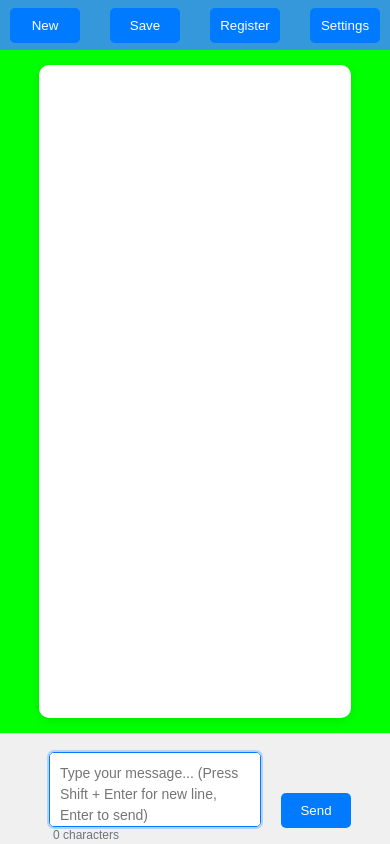
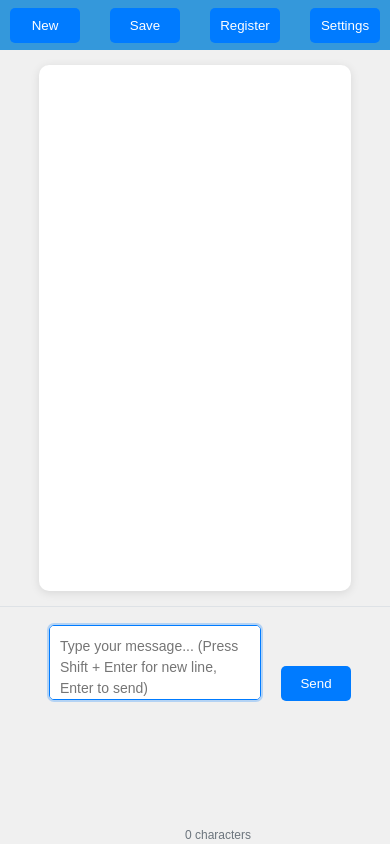
Before and after one commit to ctclg/chat-app, a FastAPI app: page / in a window 390 px wide. Run offline with FastAPI, Linux system fonts and the light colour scheme.

Commit message:
Update character count display and adjust CSS for improved layout and responsiveness

```diff
--- a/static/css/styles.css
+++ b/static/css/styles.css
@@ -268,11 +268,12 @@ p {
 .char-count {
     font-size: 12px;
     color: #6c757d;
-    margin-top: 5px;
+    margin-right: 200px;
     position: absolute;
     bottom: 2px;
-    margin-left: 14px;
+    z-index: 2000;
     width: 80%;
+    text-align: right;
 }
 
 button {
@@ -514,7 +515,7 @@ button:hover {
     text-decoration: none;
     cursor: pointer;
 }
-
+/*
 @media only screen and (min-width: 700px) {
     .message-actions {
         display: none;
@@ -526,9 +527,16 @@ button:hover {
       max-height: 85%;
     }
   }
+*/
+  @media (hover: none) {
+    .page-container {
+      /*background: lime;*/
+      max-height: 85%;
+    }
+  }
 
   @media (hover: none) {
-    .page-container {
-      background: lime;
+    .message-actions {
+        display: none;
     }
   }
--- a/templates/index.html
+++ b/templates/index.html
@@ -86,11 +86,11 @@
             </div>
         </div>
         <div class="chat-input-container">
+            <div class="char-count" id="char-count">0 characters</div>
             <form id="chat-form">
                 <textarea id="message-input"
                     placeholder="Type your message... (Press Shift + Enter for new line, Enter to send)"
                     rows="3"></textarea>
-                <div class="char-count" id="char-count">0 characters</div>
                 <div>
                     <div id="typing-indicator" class="typing-indicator" style="display: block;">
                         <span></span>
```
